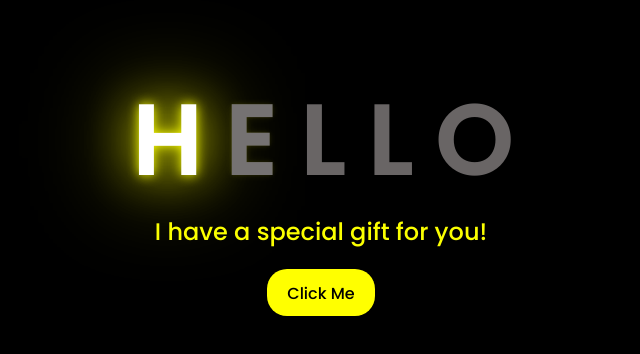
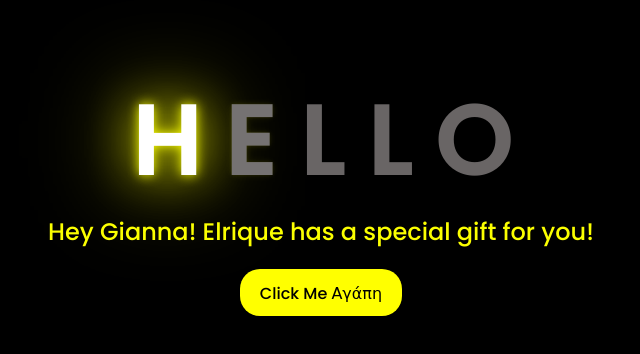
Before and after one commit to elriquedolf/Flower-animation, a plain HTML site: page Flower-animation/index.html in a window 1280 px wide. Shown: the part 216-570 px from the top of the page, without its empty margins (327-967 px from the left). Drawn offline with Linux system fonts and the light colour scheme.

Commit message:
Update index.html

```diff
--- a/Flower-animation/index.html
+++ b/Flower-animation/index.html
@@ -26,11 +26,11 @@
         <span></span>
     </div>
     <div class="description">
-        <span>I have a special gift for you!</span>
+        <span>Hey Gianna! Elrique has a special gift for you!</span>
     </div>
     <div class="button">
         <button>
-            <a href="./FLORES.html">Click Me</a>
+            <a href="./FLORES.html">Click Me Αγάπη</a>
         </button>
 
     </div>
```
